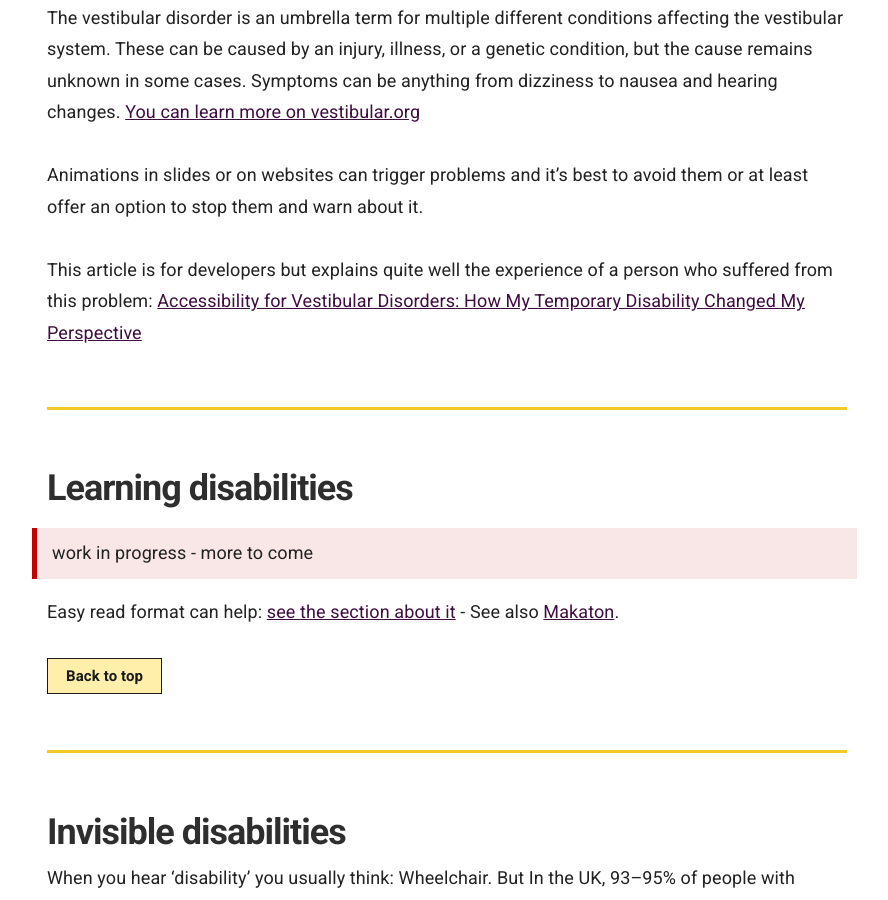
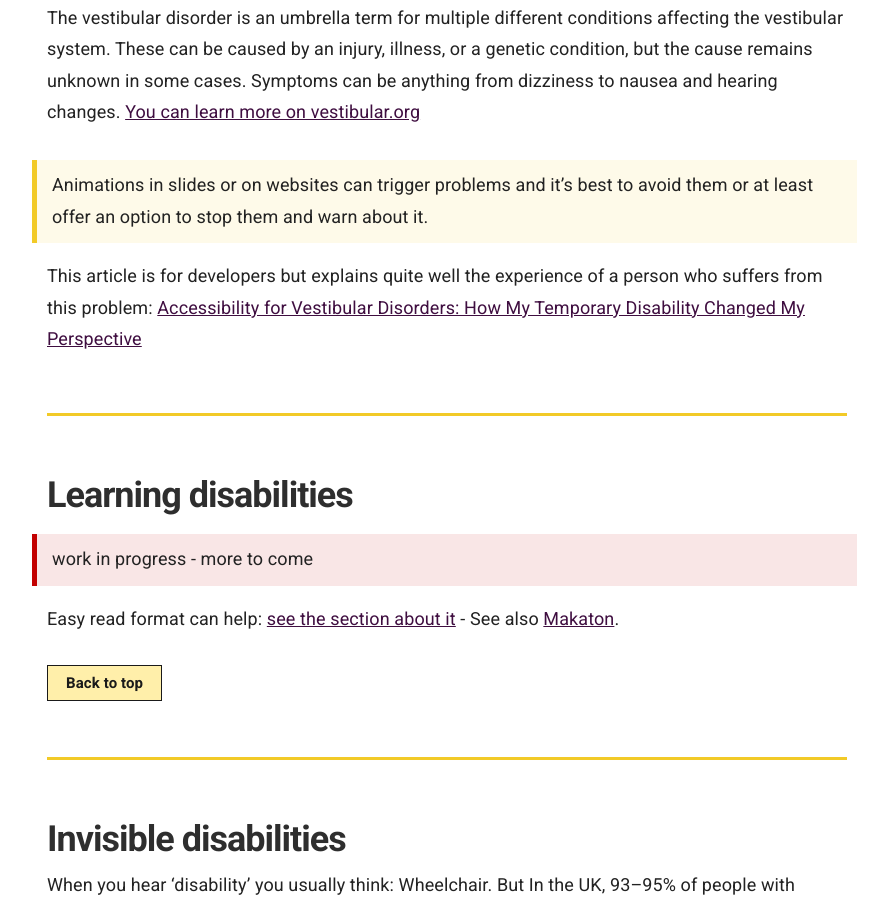
Before and after one commit to numbat70/inclusion2021, a Jekyll site: the page built from _docs/accessibility/advice-specific.md, in a window 1280 px wide and 900 px high, scrolled down 23168 px. Shown: the whole window, without its empty margins (343-1231 px from the left). Built offline with Jekyll 4.4.1, drawn with Linux system fonts in a browser that asks for light colours.

Commit message:
fix typos

```diff
--- a/_docs/accessibility/advice-specific.md
+++ b/_docs/accessibility/advice-specific.md
@@ -19,8 +19,8 @@ Quick access:
 - [Motricity impairments](#motricity-impairments)
 - [Cognitive impairments](#cognitive-impairments)
 - [Speech impairments](#speech-impairments)
-- [Vertigo - vestibular issues](#vertigo-vestibular-issues)
-- [Learning disabilities](learning-disabilities)
+- [Vertigo - vestibular issues](#vertigo---vestibular-issues)
+- [Learning disabilities](#learning-disabilities)
 - [Invisible disabilities](#invisible-disabilities)
     - [The spoon theory](#the-spoon-theory)
 - [Mental Health](#mental-health)
@@ -496,9 +496,9 @@ In addition to children and adults with communication and learning difficulties
 
 The vestibular disorder is an umbrella term for multiple different conditions affecting the vestibular system. These can be caused by an injury, illness, or a genetic condition, but the cause remains unknown in some cases. Symptoms can be anything from dizziness to nausea and hearing changes. [You can learn more on vestibular.org](https://vestibular.org/article/what-is-vestibular/about-vestibular-disorders/)
 
-Animations in slides or on websites can trigger problems and it's best to avoid them or at least offer an option to stop them and warn about it.
+> Animations in slides or on websites can trigger problems and it's best to avoid them or at least offer an option to stop them and warn about it.
 
-This article is for developers but explains quite well the experience of a person who suffered from this problem: [Accessibility for Vestibular Disorders: How My Temporary Disability Changed My Perspective](https://alistapart.com/article/accessibility-for-vestibular/)
+This article is for developers but explains quite well the experience of a person who suffers from this problem: [Accessibility for Vestibular Disorders: How My Temporary Disability Changed My Perspective](https://alistapart.com/article/accessibility-for-vestibular/)
 
 
 <hr class="big">
```
